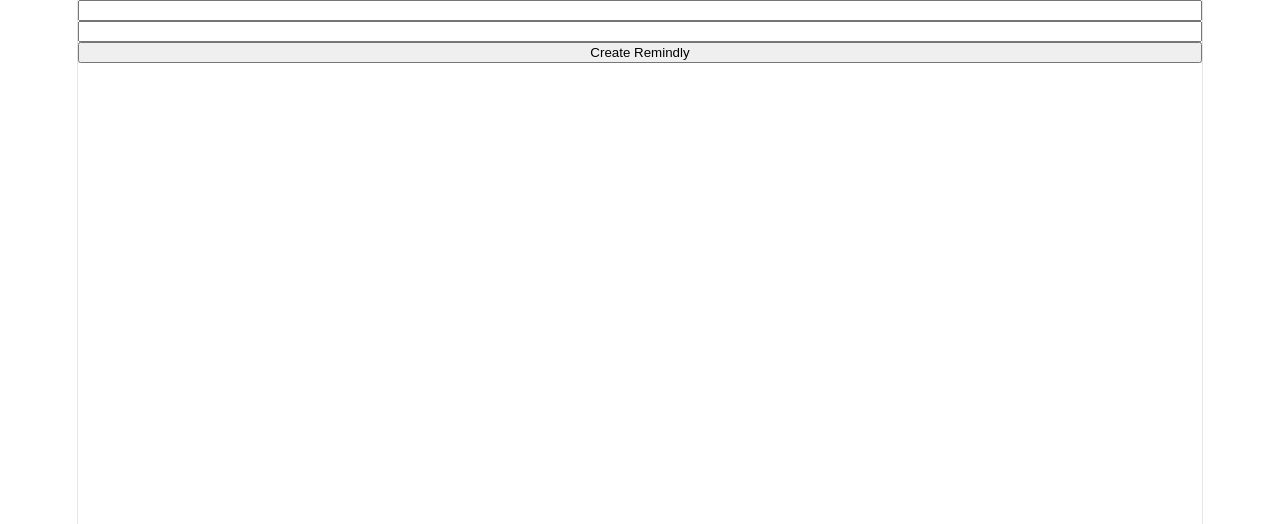
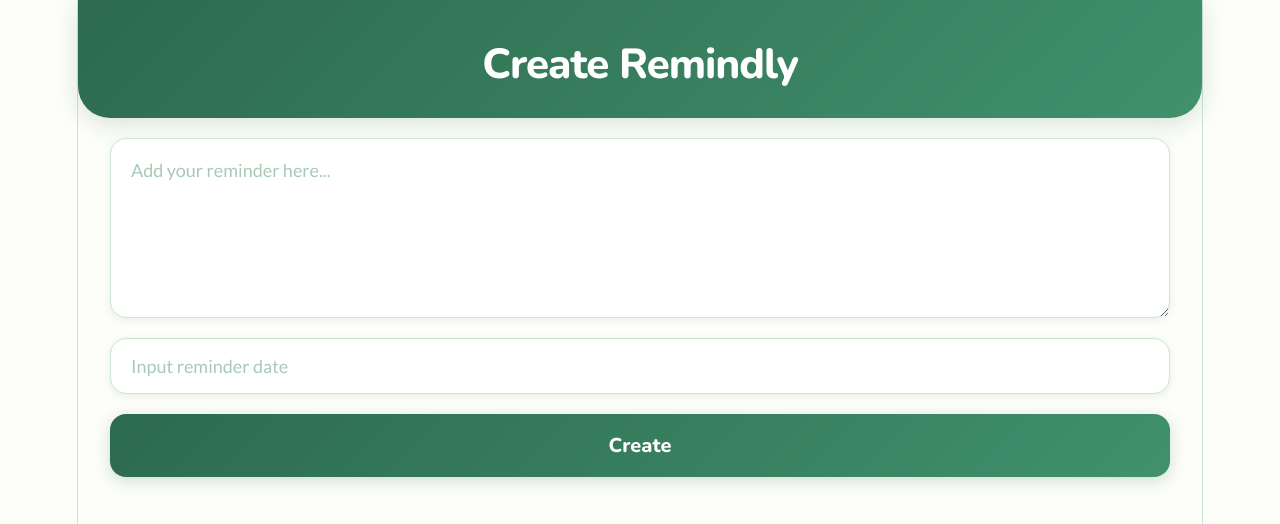
Before and after one commit to cmcodedby/remindly, a React (Vite) app: page /create in a window 1280 px wide. Shown: the top 524 px of the page. Built offline with nearby package versions, Linux system fonts and the light colour scheme.

Commit message:
added a bunch of stuff

```diff
--- a/src/App.jsx
+++ b/src/App.jsx
@@ -1,15 +1,17 @@
 import './App.css'
 import {Routes, Route} from 'react-router-dom'
 
-import {Home } from './pages/Home.jsx'
+import { Home } from './pages/Home.jsx'
 import { CreateRemindly } from './pages/CreateRemindly.jsx'
-import {About} from './pages/About.jsx'
+import { About } from './pages/About.jsx'
+import { Login } from './pages/Login.jsx'
 function App() {
   return (
     <Routes>
-      <Route path= "/" element= {<Home/>} />
+      <Route path= "/home" element = {<Home/>} />
       <Route path= "/create" element = {<CreateRemindly/>} />
       <Route path= "/about" element = {<About/>} />
+      <Route path= "/" element = {<Login/>} />
     </Routes>
   )
 }
--- /dev/null
+++ b/src/pages/CreateRemindly.css
@@ -0,0 +1,122 @@
+@import url('https://fonts.googleapis.com/css2?family=Nunito:wght@400;500;600;700;800&family=Lato:wght@300;400;700&display=swap');
+
+:root {
+  --green-dark:    #2d6a4f;
+  --green-mid:     #40916c;
+  --green-pale:    #d8f3dc;
+  --cream:         #fdfef9;
+  --warm-white:    #ffffff;
+  --text-1:        #1b3a2d;
+  --text-3:        #a8c9b5;
+  --border:        #c8e6d4;
+  --border-focus:  #40916c;
+  --shadow:        rgba(45, 106, 79, 0.10);
+  --radius:        16px;
+  --font-head:     'Nunito', sans-serif;
+  --font-body:     'Lato', sans-serif;
+}
+
+*, *::before, *::after { box-sizing: border-box; margin: 0; padding: 0; }
+
+body {
+  font-family: var(--font-body);
+  background: var(--cream);
+  min-height: 100vh;
+  -webkit-font-smoothing: antialiased;
+}
+
+/* ══════════════════════════════
+   CONTAINER — full page, left-aligned
+══════════════════════════════ */
+#create-container {
+  display: flex;
+  flex-direction: column;
+  align-items: flex-start;
+  gap: 20px;
+  padding: 0 0 48px 0;
+  width: 100%;
+  min-height: 100vh;
+}
+
+/* ══════════════════════════════
+   HEADER
+══════════════════════════════ */
+#create-header {
+  width: 100%;
+  background: linear-gradient(135deg, var(--green-dark) 0%, var(--green-mid) 100%);
+  color: var(--warm-white);
+  font-family: var(--font-head);
+  font-size: 42px;
+  font-weight: 800;
+  letter-spacing: -1px;
+  padding: 52px 32px 40px;
+  border-radius: 0 0 32px 32px;
+  box-shadow: 0 6px 24px rgba(45, 106, 79, 0.18);
+}
+
+/* ══════════════════════════════
+   INPUTS — full width, left-aligned
+══════════════════════════════ */
+#reminder-input,
+#date-input {
+  font-family: var(--font-body);
+  font-size: 18px;
+  font-weight: 400;
+  color: var(--text-1);
+  background: var(--warm-white);
+  border: 1.5px solid var(--border);
+  border-radius: var(--radius);
+  padding: 16px 20px;
+  width: calc(100% - 64px);
+  margin: 0 32px;
+  outline: none;
+  box-shadow: 0 2px 8px var(--shadow);
+  transition: border-color 0.18s ease, box-shadow 0.18s ease;
+}
+
+#reminder-input {
+  min-height: 180px;
+  resize: vertical;
+  line-height: 1.7;
+}
+
+#reminder-input::placeholder,
+#date-input::placeholder {
+  color: var(--text-3);
+  font-style: italic;
+}
+
+#reminder-input:focus,
+#date-input:focus {
+  border-color: var(--border-focus);
+  box-shadow: 0 0 0 4px var(--green-pale), 0 2px 8px var(--shadow);
+}
+
+/* ══════════════════════════════
+   BUTTON
+══════════════════════════════ */
+#create-btn {
+  font-family: var(--font-head);
+  font-size: 20px;
+  font-weight: 800;
+  color: var(--warm-white);
+  background: linear-gradient(135deg, var(--green-dark), var(--green-mid));
+  border: none;
+  border-radius: var(--radius);
+  padding: 18px 20px;
+  width: calc(100% - 64px);
+  margin: 0 32px;
+  cursor: pointer;
+  box-shadow: 0 4px 16px rgba(45, 106, 79, 0.22);
+  transition: transform 0.15s ease, box-shadow 0.15s ease;
+}
+
+#create-btn:hover {
+  transform: translateY(-2px);
+  box-shadow: 0 6px 22px rgba(45, 106, 79, 0.30);
+}
+
+#create-btn:active {
+  transform: translateY(0px);
+  box-shadow: 0 2px 8px rgba(45, 106, 79, 0.18);
+}
--- a/src/pages/CreateRemindly.jsx
+++ b/src/pages/CreateRemindly.jsx
@@ -1,4 +1,5 @@
 import {useState} from 'react'
+import './CreateRemindly.css'
 
 export const CreateRemindly = () => {
 
@@ -43,11 +44,12 @@ export const CreateRemindly = () => {
 
     return (
         <>
-
-            <input defaultValue={"Add your reminder here"} value = {reminderInput} onChange={handleReminderChange} ></input>
-            <input defaultValue={"Input reminder date"} value = {dateInput} onChange={handleDateChange} ></input>
-            <button onClick={create}>Create Remindly</button>
-
+            <div id="create-container">
+                <div id="create-header">Create Remindly</div>
+                <textarea id="reminder-input" placeholder="Add your reminder here..." value={reminderInput} onChange={handleReminderChange}></textarea>
+                <input id="date-input" placeholder="Input reminder date" value={dateInput} onChange={handleDateChange}></input>
+                <button id="create-btn" onClick={create}>Create</button>
+            </div>
         </>
     )
 }
--- /dev/null
+++ b/src/pages/Home.css
@@ -0,0 +1,130 @@
+@import url('https://fonts.googleapis.com/css2?family=Nunito:wght@400;500;600;700;800&family=Lato:wght@300;400;700&display=swap');
+
+/* ── Variables ── */
+:root {
+  --green-dark:    #2d6a4f;
+  --green-mid:     #40916c;
+  --green-light:   #95d5b2;
+  --green-pale:    #d8f3dc;
+  --cream:         #fdfef9;
+  --warm-white:    #ffffff;
+  --text-1:        #1b3a2d;
+  --text-2:        #4a7c5f;
+  --text-3:        #95b8a4;
+  --border:        #c8e6d4;
+  --shadow:        rgba(45, 106, 79, 0.10);
+  --radius:        16px;
+  --font-head:     'Nunito', sans-serif;
+  --font-body:     'Lato', sans-serif;
+}
+
+/* ── Reset ── */
+*, *::before, *::after { box-sizing: border-box; margin: 0; padding: 0; }
+
+body {
+  font-family: var(--font-body);
+  background: var(--cream);
+  min-height: 100vh;
+  -webkit-font-smoothing: antialiased;
+}
+
+/* ══════════════════════════════
+   HEADER
+══════════════════════════════ */
+#app-header {
+  background: linear-gradient(135deg, var(--green-dark) 0%, var(--green-mid) 100%);
+  color: var(--warm-white);
+  font-family: var(--font-head);
+  font-size: 30px;
+  font-weight: 800;
+  letter-spacing: -0.5px;
+  padding: 52px 28px 36px;
+  border-radius: 0 0 32px 32px;
+  box-shadow: 0 6px 24px rgba(45, 106, 79, 0.18);
+}
+
+/* ══════════════════════════════
+   REMINDERS LABEL
+══════════════════════════════ */
+#reminders-label {
+  font-family: var(--font-head);
+  font-size: 18px;
+  font-weight: 700;
+  color: var(--text-1);
+  padding: 28px 24px 12px;
+}
+
+/* ══════════════════════════════
+   CONTAINER
+══════════════════════════════ */
+#reminders-container {
+  padding: 0 20px 40px;
+}
+
+/* ══════════════════════════════
+   LIST
+══════════════════════════════ */
+#reminders-list {
+  list-style: none;
+  padding: 0;
+  margin: 0;
+  display: flex;
+  flex-direction: column;
+  gap: 12px;
+}
+
+/* ══════════════════════════════
+   REMINDER CARD
+══════════════════════════════ */
+.reminder-item {
+  background: var(--warm-white);
+  border-radius: var(--radius);
+  padding: 18px 20px;
+  display: flex;
+  justify-content: space-between;
+  align-items: center;
+  border: 1.5px solid var(--border);
+  box-shadow: 0 2px 12px var(--shadow);
+  transition: transform 0.18s ease, box-shadow 0.18s ease;
+  cursor: pointer;
+
+  animation: cardIn 0.4s ease both;
+}
+
+.reminder-item:nth-child(1) { animation-delay: 0.06s; }
+.reminder-item:nth-child(2) { animation-delay: 0.12s; }
+.reminder-item:nth-child(3) { animation-delay: 0.18s; }
+
+@keyframes cardIn {
+  from { opacity: 0; transform: translateY(10px); }
+  to   { opacity: 1; transform: translateY(0); }
+}
+
+.reminder-item:hover {
+  transform: translateY(-2px);
+  box-shadow: 0 6px 20px rgba(45, 106, 79, 0.14);
+}
+
+/* ══════════════════════════════
+   REMINDER TEXT
+══════════════════════════════ */
+.reminder-text {
+  font-family: var(--font-head);
+  font-size: 15px;
+  font-weight: 700;
+  color: var(--text-1);
+}
+
+/* ══════════════════════════════
+   REMINDER DATE
+══════════════════════════════ */
+.reminder-date {
+  font-size: 12px;
+  font-weight: 600;
+  color: var(--green-dark);
+  background: var(--green-pale);
+  padding: 4px 12px;
+  border-radius: 20px;
+  white-space: nowrap;
+  flex-shrink: 0;
+}
--- a/src/pages/Home.jsx
+++ b/src/pages/Home.jsx
@@ -1,5 +1,13 @@
- export const Home = () => {
+import { useState } from "react";
+import { useEffect } from "react";
+import { Link } from "react-router-dom";
+import './home.css';
+
+export const Home = () => {
     const WEB_URL = "https://my-node-app-xirq.onrender.com/get-reminders"
+
+    const [reminders, setReminders] = useState([])
+
     const getReminders = async () => {
         try {
             const response = await fetch(WEB_URL, {
@@ -7,14 +15,12 @@
                 headers: {
                     "Content-Type": "application/json"
                 },
-                // body: JSON.stringify({
-                //     reminder: reminderInput,
-                //     date: dateInput,
-                // })
             });
 
             const data = await response.json();
 
+            console.log(data);
+            setReminders(data.record.reminders);
             console.log(data);
 
         } catch (error) {
@@ -22,11 +28,33 @@
         }
     };
 
-    getReminders()
+    useEffect(() => {
+        getReminders()
+    }, [])
 
-
+    if (reminders.length === 0 ) {
+        return (<></>)
+    }
 
     return (
-        <div>text in there, like hello</div>
+        <>
+            <div id="app-header">Remindly</div>
+
+            <div id="reminders-label">Reminders:</div>
+
+            <div id="reminders-container">
+                {<ul id="reminders-list">
+                    {reminders.map((reminder) => {
+                        return (
+                            <li className="reminder-item" key={reminder.id}>
+                                <span className="reminder-text">{reminder.reminder}</span>
+                                <span className="reminder-date">{reminder.date}</span>
+                            </li>
+                        )
+                    })}
+                </ul>}
+            </div>
+          <Link to = "/create" >Create Remindly</Link>
+        </>
     )
 }
--- /dev/null
+++ b/src/pages/Login.jsx
@@ -0,0 +1,26 @@
+import { Link } from "react-router-dom"
+import { useState } from "react"
+export const Login = () => {
+
+const [username, setUsername] = useState("")
+const [password, setPassword] = useState("")
+
+
+const handlePasswordChange = (event) => {
+    setPassword(event.target.value)
+}
+const handleUsernameChange = (event) => {
+       setUsername(event.target.value)
+
+    }
+
+    return (
+        <>
+             <input defaultValue={"Username"} value = {usernameInput} onChange={handleUsernameChange} ></input>
+             <input defaultValue={"Password"} value = {passwordInput} onChange={handlePasswordChange} ></input>
+
+
+
+        </>
+    )
+}
```
